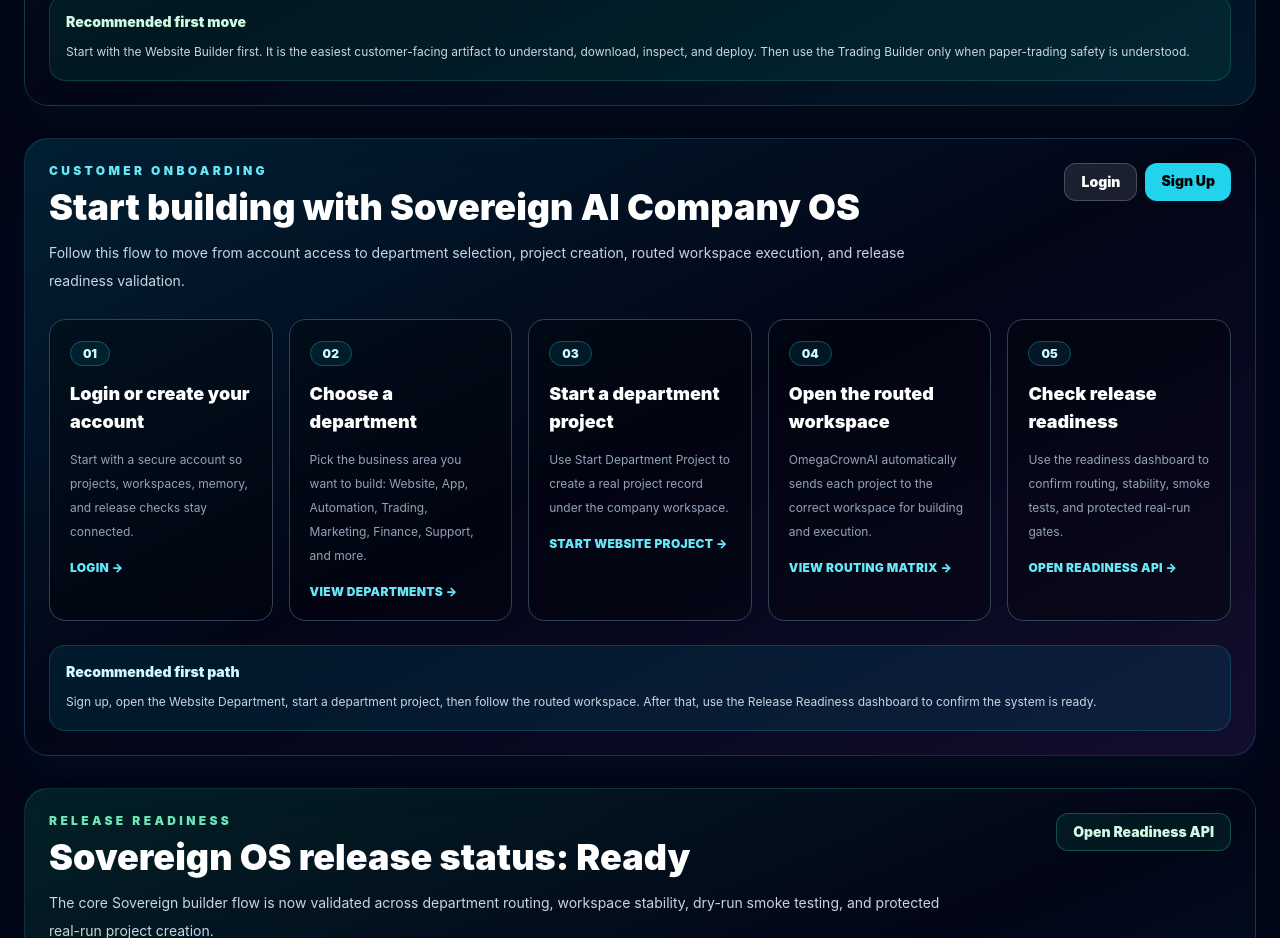
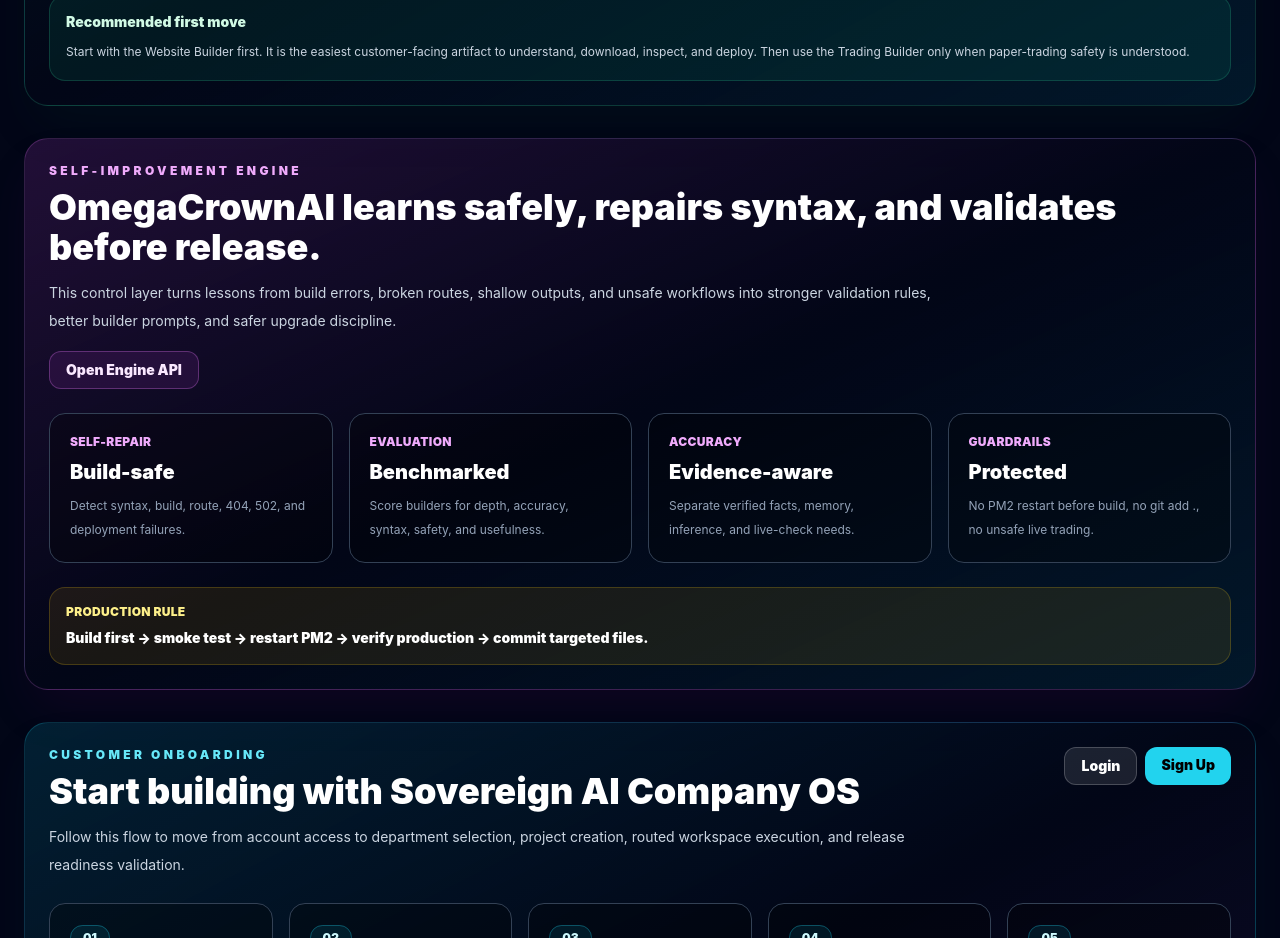
Before and after one commit to pbtransportcom-droid/omegacrownai-dashboard, a Next.js app in the folder omegacrownai-dashboard/: page /build in a window 1280 px wide. Shown: the part 2160-3098 px from the top of the page. Built offline with nearby package versions, Linux system fonts and the light colour scheme.

Commit message:
Add Sovereign self-improvement engine

```diff
--- /dev/null
+++ b/omegacrownai-dashboard/app/api/sovereign/self-improvement-engine/route.ts
@@ -0,0 +1,13 @@
+import { NextResponse } from "next/server";
+import { getSovereignSelfImprovementEngine } from "@/lib/sovereign/self-improvement-engine";
+
+export async function GET() {
+  const engine = getSovereignSelfImprovementEngine();
+
+  return NextResponse.json({
+    ok: true,
+    phase: "v15.6 Phase 176",
+    service: "Sovereign Self-Improvement, Syntax Repair & Evaluation Engine",
+    engine,
+  });
+}
--- a/omegacrownai-dashboard/app/build/page.tsx
+++ b/omegacrownai-dashboard/app/build/page.tsx
@@ -6,6 +6,30 @@
 
 
 
+
+
+const selfImprovementPanels = [
+  {
+    label: "Self-Repair",
+    value: "Build-safe",
+    detail: "Detect syntax, build, route, 404, 502, and deployment failures.",
+  },
+  {
+    label: "Evaluation",
+    value: "Benchmarked",
+    detail: "Score builders for depth, accuracy, syntax, safety, and usefulness.",
+  },
+  {
+    label: "Accuracy",
+    value: "Evidence-aware",
+    detail: "Separate verified facts, memory, inference, and live-check needs.",
+  },
+  {
+    label: "Guardrails",
+    value: "Protected",
+    detail: "No PM2 restart before build, no git add ., no unsafe live trading.",
+  },
+];
 
 const startHereActions = [
   {
@@ -576,6 +600,58 @@
             <p className="mt-2 text-xs leading-6 text-slate-300">
               Start with the Website Builder first. It is the easiest customer-facing artifact to understand,
               download, inspect, and deploy. Then use the Trading Builder only when paper-trading safety is understood.
+            </p>
+          </div>
+        </div>
+
+        <div className="mt-8 rounded-3xl border border-fuchsia-400/20 bg-gradient-to-br from-fuchsia-500/15 via-slate-950 to-cyan-500/10 p-6 shadow-2xl shadow-fuchsia-950/20">
+          <div className="flex flex-wrap items-start justify-between gap-4">
+            <div>
+              <p className="text-xs font-black uppercase tracking-[0.28em] text-fuchsia-300">
+                Self-Improvement Engine
+              </p>
+              <h2 className="mt-2 text-4xl font-black text-white">
+                OmegaCrownAI learns safely, repairs syntax, and validates before release.
+              </h2>
+              <p className="mt-3 max-w-4xl text-sm leading-7 text-slate-300">
+                This control layer turns lessons from build errors, broken routes, shallow outputs,
+                and unsafe workflows into stronger validation rules, better builder prompts,
+                and safer upgrade discipline.
+              </p>
+            </div>
+            <a
+              href="/api/sovereign/self-improvement-engine"
+              className="rounded-xl border border-fuchsia-400/30 bg-fuchsia-500/10 px-4 py-2 text-sm font-black text-fuchsia-100 hover:bg-fuchsia-500/20"
+            >
+              Open Engine API
+            </a>
+          </div>
+
+          <div className="mt-6 grid gap-4 md:grid-cols-4">
+            {selfImprovementPanels.map((item) => (
+              <div
+                key={item.label}
+                className="rounded-2xl border border-slate-700 bg-black/30 p-5"
+              >
+                <p className="text-xs font-black uppercase tracking-wide text-fuchsia-300">
+                  {item.label}
+                </p>
+                <p className="mt-2 text-xl font-black text-white">
+                  {item.value}
+                </p>
+                <p className="mt-2 text-xs leading-6 text-slate-400">
+                  {item.detail}
+                </p>
+              </div>
+            ))}
+          </div>
+
+          <div className="mt-6 rounded-2xl border border-yellow-400/20 bg-yellow-500/10 p-4">
+            <p className="text-xs font-black uppercase tracking-wide text-yellow-200">
+              Production rule
+            </p>
+            <p className="mt-2 text-sm font-black text-white">
+              Build first → smoke test → restart PM2 → verify production → commit targeted files.
             </p>
           </div>
         </div>
--- /dev/null
+++ b/omegacrownai-dashboard/lib/sovereign/self-improvement-engine.ts
@@ -0,0 +1,171 @@
+export function getSovereignSelfImprovementEngine() {
+  return {
+    system: "OmegaCrownAI Sovereign Self-Improvement Engine",
+    phase: "v15.6 Phase 176",
+    status: "control_layer_ready",
+    operatingPrinciple:
+      "OmegaCrownAI should become more correct, more careful, more verifiable, and harder to break before becoming more autonomous.",
+    coreRule:
+      "Never restart production before a successful build and route smoke test.",
+    engines: [
+      {
+        name: "Self-Repair Engine",
+        purpose:
+          "Detect syntax errors, broken builds, missing production build artifacts, 404 routes, 502 deployment failures, and unsafe restart sequences.",
+        checks: [
+          "Detect TypeScript syntax errors",
+          "Detect Next.js build failures",
+          "Detect missing .next production build",
+          "Detect route 404/502 failures",
+          "Detect API JSON parse failures caused by HTML error pages",
+        ],
+        safeActions: [
+          "Stop PM2 before repair",
+          "Patch only targeted files",
+          "Run npm run build",
+          "Restart PM2 only after build success",
+          "Verify HTTP 200 routes",
+        ],
+      },
+      {
+        name: "Syntax Repair Engine",
+        purpose:
+          "Repair common syntax mistakes from generated code patches before production deployment.",
+        checks: [
+          "Broken template strings",
+          "Extra braces or commas",
+          "Invalid JSX blocks",
+          "Missing imports",
+          "Invalid route handler exports",
+        ],
+        safeActions: [
+          "Show exact compile error",
+          "Patch smallest possible diff",
+          "Re-run build",
+          "Commit only after verification",
+        ],
+      },
+      {
+        name: "Evaluation Harness",
+        purpose:
+          "Run benchmark prompts against Website, Trading, App, Automation, Coding, and Support builders before accepting upgrades.",
+        scoringDimensions: [
+          "Artifact depth",
+          "Factual accuracy",
+          "Missing details",
+          "Syntax validity",
+          "Safety compliance",
+          "Customer usefulness",
+          "Download/export readiness",
+        ],
+      },
+      {
+        name: "Accuracy Engine",
+        purpose:
+          "Classify generated output by source confidence and prevent unsupported claims from being presented as verified facts.",
+        labels: [
+          "verified_from_source",
+          "generated_from_project_memory",
+          "inferred",
+          "needs_live_verification",
+          "unsafe_or_unverified",
+        ],
+      },
+      {
+        name: "Prompt Quality Engine",
+        purpose:
+          "Improve builder prompt templates when outputs are shallow, incomplete, unsafe, or not actionable.",
+        improvements: [
+          "Require artifact output",
+          "Require validation result",
+          "Require smoke test path",
+          "Require README/run instructions",
+          "Require safety notes",
+          "Require next action",
+        ],
+      },
+      {
+        name: "Model Router",
+        purpose:
+          "Route tasks to the most appropriate model/provider class based on job type, risk, and cost.",
+        routes: [
+          {
+            task: "coding_debugging",
+            modelClass: "strong_code_reasoning",
+          },
+          {
+            task: "factual_research",
+            modelClass: "retrieval_grounded_reasoning",
+          },
+          {
+            task: "creative_generation",
+            modelClass: "multimodal_creative",
+          },
+          {
+            task: "trading_risk",
+            modelClass: "conservative_reasoning_with_safety_rules",
+          },
+          {
+            task: "quick_ui_copy",
+            modelClass: "fast_low_cost",
+          },
+        ],
+      },
+      {
+        name: "Learning Ledger",
+        purpose:
+          "Record what broke, how it was fixed, and what rule prevents recurrence.",
+        records: [
+          {
+            issue: "PM2 restarted before successful build",
+            preventionRule:
+              "Run npm run build first. Restart PM2 only after successful build.",
+          },
+          {
+            issue: "Generated TypeScript README patch left invalid brace syntax",
+            preventionRule:
+              "Run build immediately after generated template-string edits.",
+          },
+          {
+            issue: "API JSON parse failed because endpoint returned HTML 404",
+            preventionRule:
+              "Check HTTP status and content-type before JSON parsing.",
+          },
+        ],
+      },
+    ],
+    productionGuardrails: [
+      "No PM2 restart before npm run build succeeds",
+      "No uncontrolled git add .",
+      "No committing secrets",
+      "No deleting files without targeted diff review",
+      "No generated code marked production-ready without tests",
+      "No live trading by default",
+      "No broker withdrawal permissions",
+      "No unsupported claims presented as verified facts",
+      "Keep rollback path available after every upgrade",
+    ],
+    requiredReleaseSequence: [
+      "Inspect git status",
+      "Apply targeted patch",
+      "Review git diff",
+      "Run npm run build",
+      "Run route smoke tests",
+      "Restart PM2 only after build success",
+      "Verify production HTTP 200",
+      "Commit targeted files",
+      "Push",
+      "Check PM2 logs",
+      "Confirm clean working tree",
+    ],
+    upgradeReadiness: {
+      syntaxRepair: true,
+      buildValidation: true,
+      smokeTesting: true,
+      promptImprovement: true,
+      factualAccuracyLabels: true,
+      modelRoutingPlan: true,
+      rollbackDiscipline: true,
+    },
+  };
+}
```
